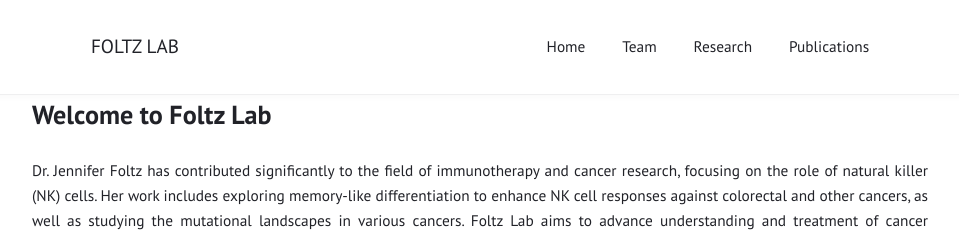
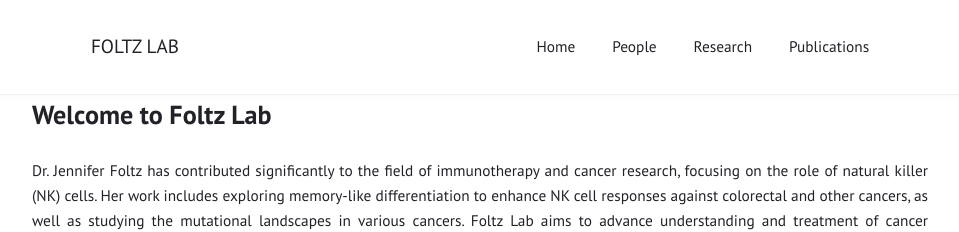
Before and after one commit to Foltz-Lab/Foltz-Lab.github.io, a Jekyll site: the page built from _posts/2017-03-01-welcome-to-jekyll.md, in a window 1280 px wide. Shown: the top 232 px of the page, without its empty margins (160-1119 px from the left). Built offline with Jekyll 4.4.1, drawn with Linux system fonts in a browser that asks for light colours.

Commit message:
Update _config.yml

```diff
--- a/_config.yml
+++ b/_config.yml
@@ -18,7 +18,7 @@ minimal: false             # use a dark header
 navigation:                # accepts {file, title, url, icon, sidebaricon}
   - {file: "index.html"}
   #- {file: "README.md"}
-  - {file: "team.html", title: "Team"}
+  - {file: "People.html", title: "People"}
   - {file: "research.html", title: "Research"}
   - {file: "publications.html", title: "Publications"}
 
```
